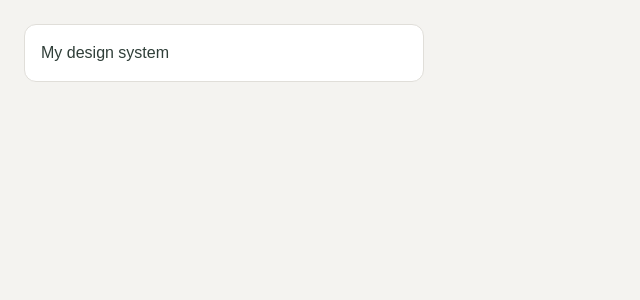
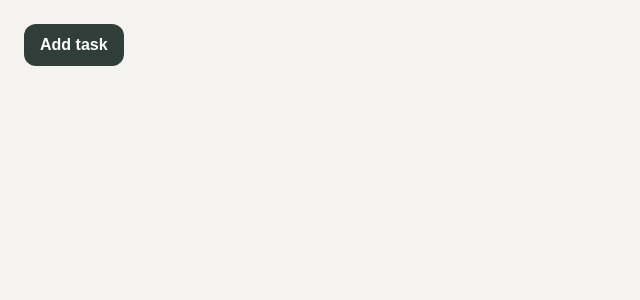
Before and after one commit to EmmaWikstrom/design-system-react-ts, a React (Vite) app: page / in a window 1280 px wide. Shown: the top 300 px of the page, without its empty margins (0-640 px from the left). Built offline with nearby package versions, Linux system fonts and the light colour scheme.

Commit message:
feat: add reusable Button component

```diff
--- a/src/App.tsx
+++ b/src/App.tsx
@@ -1,8 +1,6 @@
+import { Button } from "./components/Button/Button";
 import { colors } from "./tokens/colors";
 import { spacing } from "./tokens/spacing";
-import { radius } from "./tokens/radius";
-import { typography } from "./tokens/typography";
-import { borders } from "./tokens/borders";
 
 function App() {
   return (
@@ -10,25 +8,10 @@ function App() {
       style={{
         background: colors.subtle,
         padding: spacing.xl,
-        fontFamily: typography.fontFamily.base,
         minHeight: "100vh",
       }}
     >
-      <div
-        style={{
-          background: colors.background,
-          color: colors.text.primary,
-          border: borders.default,
-          borderRadius: radius.md,
-          padding: spacing.lg,
-          fontSize: typography.fontSize.md,
-          fontWeight: typography.fontWeight.medium,
-          lineHeight: typography.lineHeight.md,
-          maxWidth: "400px",
-        }}
-      >
-        My design system
-      </div>
+      <Button label="Add task" />
     </div>
   );
 }
--- /dev/null
+++ b/src/components/Button/Button.module.css
@@ -0,0 +1,30 @@
+.button {
+    border: none;
+    border-radius: 12px;
+    padding: 12px 16px;
+    font-size: 16px;
+    font-weight: 600;
+    font-family: Arial, sans-serif;
+    cursor: pointer;
+    transition: opacity 0.2s ease;
+}
+
+.button:disabled {
+    opacity: 0.5;
+    cursor: not-allowed;
+}
+
+.primary {
+    background-color: #2f3e38;
+    color: #ffffff;
+}
+
+.neutral {
+    background-color: #e8e6e1;
+    color: #2f3e38;
+}
+
+.subtle {
+    background-color: #f4f3f0;
+    color: #2f3e38;
+}
--- /dev/null
+++ b/src/components/Button/Button.tsx
@@ -0,0 +1,22 @@
+import styles from "./Button.module.css";
+import type { ButtonProps } from "./Button.types";
+
+export function Button({
+  label,
+  variant = "primary",
+  disabled = false,
+  onClick,
+}: ButtonProps) {
+  const variantClass = styles[variant];
+
+  return (
+    <button
+      className={`${styles.button} ${variantClass}`}
+      disabled={disabled}
+      onClick={onClick}
+      type="button"
+    >
+      {label}
+    </button>
+  );
+}
```
Also changed, not shown: src/components/Button/Button.types.ts (added, +8 -0 lines), 1 other file (tests, documents, lock files or other folders).
